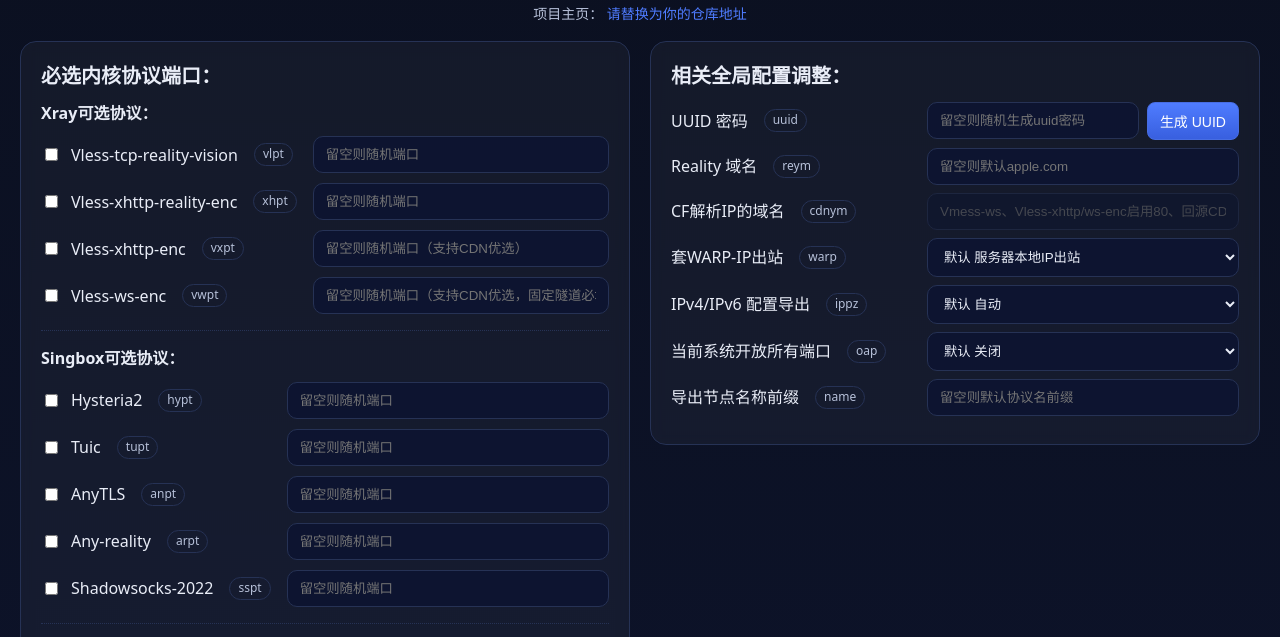
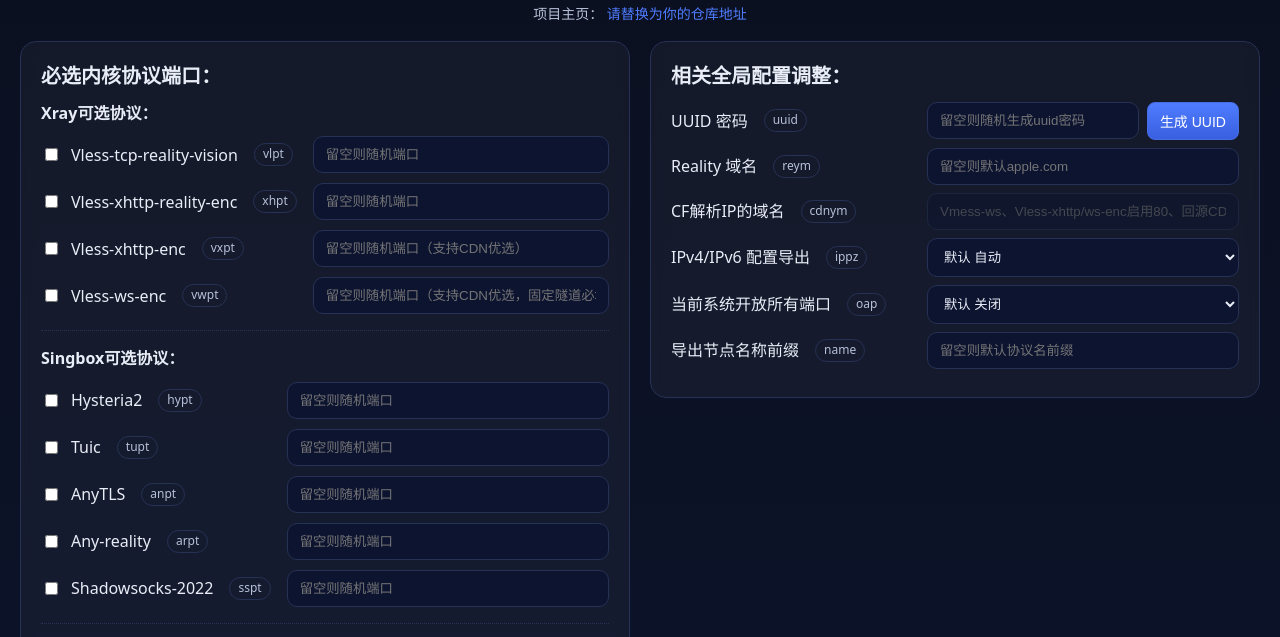
Before and after one commit to yuyuyuyu52/SingulariX, a plain HTML site: page index.html in a window 1280 px wide. Shown: the part 110-747 px from the top of the page. Drawn offline with Linux system fonts and the light colour scheme.

Commit message:
feat: 移除 WARP 功能，更新版本号，添加日志记录，删除无用文件
- 删除 warpsx() 函数及所有 WARP/wireguard 相关代码
- 简化 xrsbout() 路由配置为直连模式
- 移除 index.html 中 WARP 选择 UI
- 版本号更新为 V26.04.19
- xray/sing-box 启动日志输出到文件（xr.log/sb.log）
- 启动时自动清理超过 1MB 的日志文件
- 删除无引用的 pck 二进制和 sc_result.txt

```diff
--- a/index.html
+++ b/index.html
@@ -96,7 +96,7 @@
       grid-column: 1;
       grid-row: 1 / 3;
     }
-    .outbound-warp {
+    .global-config {
       grid-column: 2;
       grid-row: 1;
     }
@@ -417,7 +417,7 @@
         </div>
       </section>
 
-      <section class="card outbound-warp">
+      <section class="card global-config">
         <h2>相关全局配置调整： </h2>
         <div class="row">
           <label>UUID 密码 <span class="pill">uuid</span></label>
@@ -428,27 +428,6 @@
         </div>
         <div class="row"><label>Reality 域名 <span class="pill">reym</span></label><input id="reym" type="text" placeholder="留空则默认apple.com"/></div>
         <div class="row"><label>CF解析IP的域名<span class="pill">cdnym</span></label><input id="cdnym" type="text" placeholder="Vmess-ws、Vless-xhttp/ws-enc启用80、回源CDN时可用" disabled/></div>
-        <div class="row"><label>套WARP-IP出站 <span class="pill">warp</span></label>
-          <select id="warp">
-            <option value="">默认 服务器本地IP出站</option>
-            <option value="s">1、Singbox套WARP IPv4+IPv6、Xray本地IP</option>
-            <option value="s4">2、Singbox套WARP IPv4、Xray本地IP</option>
-            <option value="s6">3、Singbox套WARP IPv6、Xray本地IP</option>
-            <option value="x">4、Singbox本地IP、Xray套WARP IPv4+IPv6</option>
-            <option value="x4">5、Singbox本地IP、Xray套WARP IPv4</option>
-            <option value="x6">6、Singbox本地IP、Xray套WARP IPv6</option>
-            <option value="s4x4">7、Singbox+Xray同时套WARP IPv4</option>
-            <option value="s4x6">8、Singbox套WARP IPv4、Xray套WARP IPv6</option>
-            <option value="s6x4">9、Singbox套WARP IPv6、Xray套WARP IPv4</option>
-            <option value="s6x6">10、Singbox+Xray同时套WARP IPv6</option>
-            <option value="sx4">11、Singbox套WARP IPv4+IPv6、Xray套WARP IPv4</option>
-            <option value="sx6">12、Singbox套WARP IPv4+IPv6、Xray套WARP IPv6</option>
-            <option value="s4x">13、Singbox套WARP IPv4、Xray套WARP IPv4+IPv6</option>
-            <option value="s6x">14、Singbox套WARP IPv6、Xray套WARP IPv4+IPv6</option>
-            <option value="sx">15、Singbox+Xray同时套WARP IPv4+IPv6</option>
-          </select>
-        </div>
-
         <div class="row"><label>IPv4/IPv6 配置导出 <span class="pill">ippz</span></label>
           <select id="ippz">
             <option value="">默认 自动</option>
@@ -506,7 +485,7 @@
   const CURL = 'bash <(curl -Ls https://raw.githubusercontent.com/YOUR_GITHUB_USER/SingulariX/main/singularix.sh)';
   const WGET = 'bash <(wget -qO- https://raw.githubusercontent.com/YOUR_GITHUB_USER/SingulariX/main/singularix.sh)';
   const protoKeys = ['sopt','vmpt','vlpt','xhpt','vxpt','vwpt','arpt','anpt','hypt','tupt','sspt'];
-  const optIds = ['warp','ippz','uuid','reym','cdnym','name', 'oap'];
+  const optIds = ['ippz','uuid','reym','cdnym','name', 'oap'];
 
   const vmessWsCheckbox = document.querySelector('[data-proto="vmpt"]');
   const vlessWsVCheckbox = document.querySelector('[data-proto="vwpt"]');
@@ -546,7 +525,6 @@
     textInputs.forEach(inp => {
         inp.value = '';
     });
-    document.getElementById('warp').value = '';
     if (!preserveIppz) {
         ippzSelect.value = '';
     }
@@ -651,7 +629,7 @@
     const keys = Object.keys(m);
     const ordered = [];
     protoKeys.forEach(k => { if (keys.includes(k)) ordered.push(k); });
-    ['warp', 'uuid', 'reym', 'cdnym', 'name', 'ippz'].forEach(k => { if (keys.includes(k)) ordered.push(k); });
+    ['uuid', 'reym', 'cdnym', 'name', 'ippz'].forEach(k => { if (keys.includes(k)) ordered.push(k); });
     if (keys.includes('oap')) ordered.push('oap');
     keys.forEach(k => { if (!ordered.includes(k)) ordered.push(k); });
 
```
Also changed, not shown: sc_result.txt (deleted), 3 other files.
